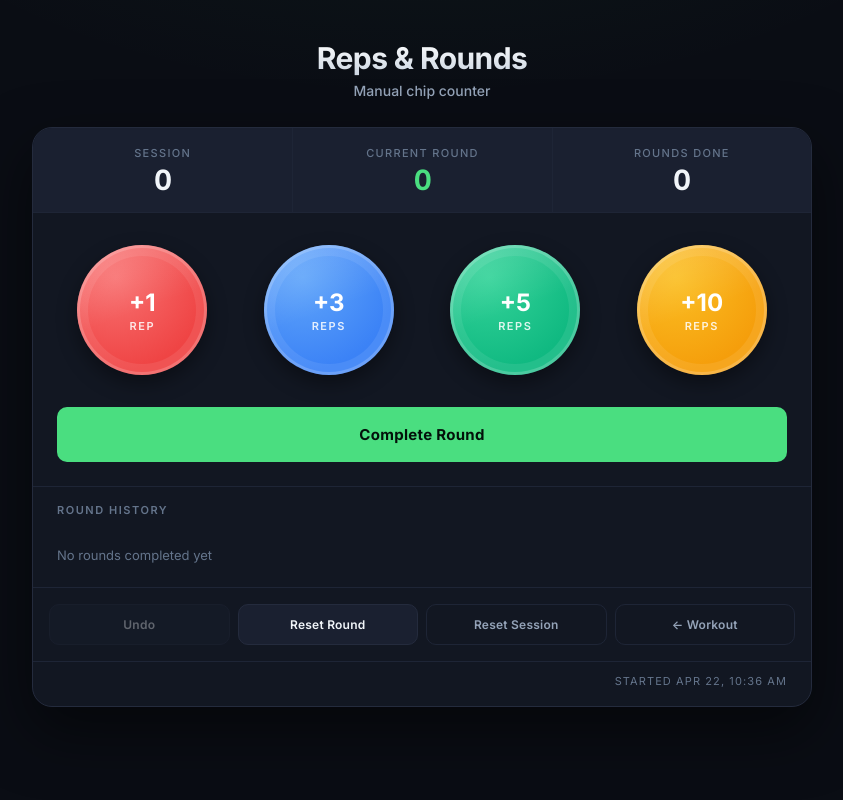
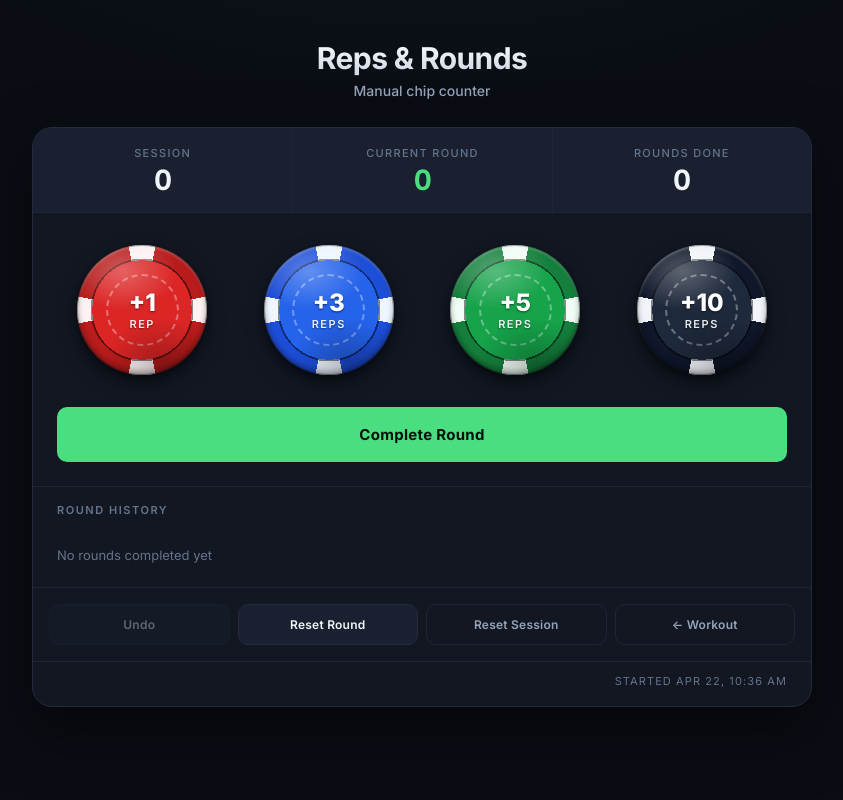
Before and after one commit to prokashevr/exercise_counter, a Flask app: page /reps-counter in a window 1280 px wide. Shown: the whole page, without its empty margins (218-1061 px from the left). Run offline with Flask 3, Linux system fonts and the light colour scheme.

Commit message:
Refreshed the design of the poker chips

```diff
--- a/templates/reps_counter.html
+++ b/templates/reps_counter.html
@@ -23,15 +23,6 @@
             --accent-ring: rgba(74, 222, 128, 0.25);
             --danger: #f87171;
             --danger-soft: rgba(248, 113, 113, 0.12);
-
-            --chip-1: #ef4444;
-            --chip-1-hi: #f87171;
-            --chip-3: #3b82f6;
-            --chip-3-hi: #60a5fa;
-            --chip-5: #10b981;
-            --chip-5-hi: #34d399;
-            --chip-10: #f59e0b;
-            --chip-10-hi: #fbbf24;
 
             --radius: 14px;
             --radius-sm: 10px;
@@ -145,6 +136,12 @@
         }
 
         .chip {
+            --base: #b91c1c;
+            --base-dark: #7f1313;
+            --dash: #f8fafc;
+            --face: #dc2626;
+            --face-dark: #991b1b;
+
             width: 100%;
             max-width: 130px;
             aspect-ratio: 1;
@@ -152,36 +149,81 @@
             border: none;
             font-family: inherit;
             font-size: 1.5rem;
-            font-weight: 700;
+            font-weight: 800;
             color: #fff;
             cursor: pointer;
             position: relative;
+            isolation: isolate;
+            display: flex;
+            align-items: center;
+            justify-content: center;
+            -webkit-user-select: none;
+            user-select: none;
+            -webkit-tap-highlight-color: transparent;
+            transition: transform 0.12s ease, box-shadow 0.15s ease, filter 0.15s ease;
+            background:
+                radial-gradient(circle at 50% 50%,
+                    var(--face) 0 54%,
+                    rgba(0, 0, 0, 0.45) 54% 56%,
+                    transparent 56%),
+                conic-gradient(from 0deg,
+                    var(--dash) 0deg 12deg,
+                    var(--base) 12deg 78deg,
+                    var(--dash) 78deg 102deg,
+                    var(--base) 102deg 168deg,
+                    var(--dash) 168deg 192deg,
+                    var(--base) 192deg 258deg,
+                    var(--dash) 258deg 282deg,
+                    var(--base) 282deg 348deg,
+                    var(--dash) 348deg 360deg);
+            text-shadow: 0 1px 2px rgba(0, 0, 0, 0.55);
+            box-shadow:
+                inset 0 2px 3px rgba(255, 255, 255, 0.25),
+                inset 0 -3px 6px rgba(0, 0, 0, 0.4),
+                inset 0 0 0 1px rgba(0, 0, 0, 0.4),
+                0 8px 18px rgba(0, 0, 0, 0.5),
+                0 2px 4px rgba(0, 0, 0, 0.3);
+        }
+
+        /* Dashed decorative ring on the face */
+        .chip::before {
+            content: "";
+            position: absolute;
+            inset: 22%;
+            border-radius: 50%;
+            border: 2px dashed rgba(255, 255, 255, 0.35);
+            pointer-events: none;
+            z-index: 1;
+        }
+
+        /* Gloss / lighting overlay */
+        .chip::after {
+            content: "";
+            position: absolute;
+            inset: 0;
+            border-radius: 50%;
+            background:
+                radial-gradient(ellipse 70% 50% at 35% 20%, rgba(255, 255, 255, 0.28), transparent 60%),
+                radial-gradient(ellipse 80% 60% at 65% 90%, rgba(0, 0, 0, 0.25), transparent 55%);
+            pointer-events: none;
+            z-index: 1;
+        }
+
+        .chip-value {
+            position: relative;
+            z-index: 2;
             display: flex;
             flex-direction: column;
             align-items: center;
             justify-content: center;
             gap: 2px;
-            -webkit-user-select: none;
-            user-select: none;
-            -webkit-tap-highlight-color: transparent;
-            transition: transform 0.12s ease, box-shadow 0.15s ease;
-            box-shadow:
-                inset 0 0 0 3px rgba(255, 255, 255, 0.18),
-                inset 0 0 0 10px transparent,
-                inset 0 0 0 11px rgba(255, 255, 255, 0.08),
-                0 8px 20px rgba(0, 0, 0, 0.4);
+            line-height: 1;
         }
 
-        .chip::before {
-            content: "";
-            position: absolute;
-            inset: 0;
-            border-radius: 50%;
-            background: linear-gradient(160deg, rgba(255, 255, 255, 0.18), transparent 50%);
-            pointer-events: none;
+        .chip:hover {
+            transform: translateY(-2px);
+            filter: brightness(1.06);
         }
-
-        .chip:hover { transform: translateY(-2px); }
 
         .chip:active {
             transform: scale(0.93);
@@ -199,14 +241,32 @@
             font-size: 0.6875rem;
             letter-spacing: 0.14em;
             text-transform: uppercase;
-            opacity: 0.85;
+            opacity: 0.9;
             font-weight: 600;
+            margin-top: 2px;
         }
 
-        .chip-1  { background: radial-gradient(circle at 30% 25%, var(--chip-1-hi), var(--chip-1) 70%); }
-        .chip-3  { background: radial-gradient(circle at 30% 25%, var(--chip-3-hi), var(--chip-3) 70%); }
-        .chip-5  { background: radial-gradient(circle at 30% 25%, var(--chip-5-hi), var(--chip-5) 70%); }
-        .chip-10 { background: radial-gradient(circle at 30% 25%, var(--chip-10-hi), var(--chip-10) 70%); }
+        /* Classic casino chip colors */
+        .chip-1 {
+            --base: #b91c1c;
+            --dash: #fef2f2;
+            --face: #dc2626;
+        }
+        .chip-3 {
+            --base: #1d4ed8;
+            --dash: #eff6ff;
+            --face: #2563eb;
+        }
+        .chip-5 {
+            --base: #15803d;
+            --dash: #f0fdf4;
+            --face: #16a34a;
+        }
+        .chip-10 {
+            --base: #0f172a;
+            --dash: #f1f5f9;
+            --face: #1e293b;
+        }
 
         /* ── Complete Round button ── */
         .complete-section {
@@ -427,16 +487,16 @@
         <div class="chips-section">
             <div class="chips-grid">
                 <button class="chip chip-1"  id="chip-btn-1"  onclick="addReps(1)">
-                    +1<span class="chip-label">rep</span>
+                    <span class="chip-value">+1<span class="chip-label">rep</span></span>
                 </button>
                 <button class="chip chip-3"  id="chip-btn-3"  onclick="addReps(3)">
-                    +3<span class="chip-label">reps</span>
+                    <span class="chip-value">+3<span class="chip-label">reps</span></span>
                 </button>
                 <button class="chip chip-5"  id="chip-btn-5"  onclick="addReps(5)">
-                    +5<span class="chip-label">reps</span>
+                    <span class="chip-value">+5<span class="chip-label">reps</span></span>
                 </button>
                 <button class="chip chip-10" id="chip-btn-10" onclick="addReps(10)">
-                    +10<span class="chip-label">reps</span>
+                    <span class="chip-value">+10<span class="chip-label">reps</span></span>
                 </button>
             </div>
         </div>
```
Also changed, not shown: README.md.
